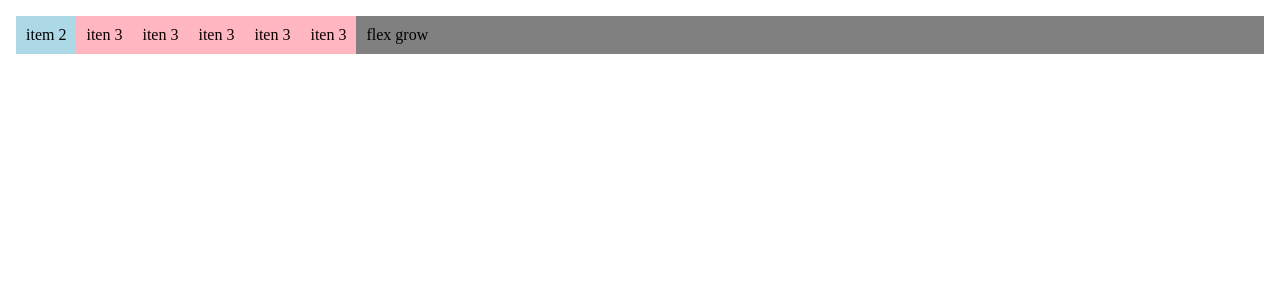
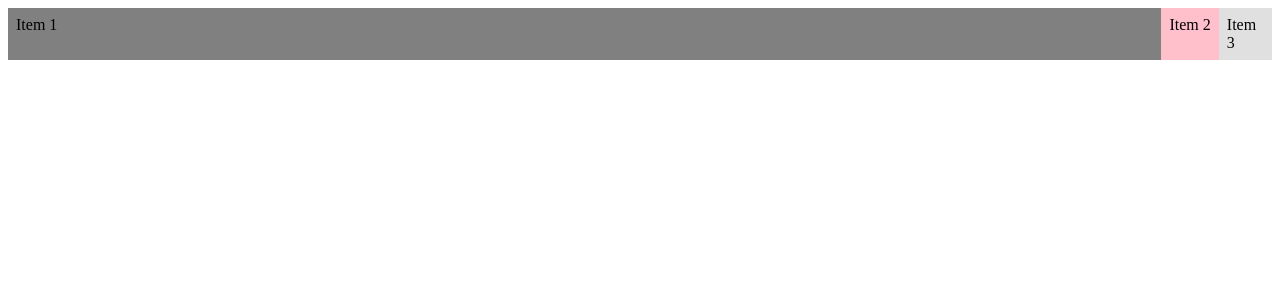
Before and after one commit to farooqsanaullah/material-flex-layout-react, a React (Create React App) app: page / in a window 1280 px wide. Shown: the top 300 px of the page. Built offline with nearby package versions, Linux system fonts and the light colour scheme.

Commit message:
create flex shrink component

```diff
--- a/src/App.js
+++ b/src/App.js
@@ -1,6 +1,6 @@
 import React from "react";
-import FlexGrow from "./Components/flex_grow_prop/FlexGrow";
+import FlexShrink from "./Components/flex_shrink_prop/FlexShrink";
 
 export default function App() {
-  return <FlexGrow />;
+  return <FlexShrink />;
 }
--- a/src/Components/flex_grow_prop/FlexGrow.js
+++ b/src/Components/flex_grow_prop/FlexGrow.js
@@ -1,6 +1,6 @@
 import React from 'react';
 import Box from '@material-ui/core/Box';
-import Card from "../Card"
+
 export default function FlexGrow() {
 
     return (
--- /dev/null
+++ b/src/Components/flex_shrink_prop/FlexShrink.js
@@ -0,0 +1,24 @@
+import React from 'react'
+import Box from '@material-ui/core/Box';
+
+function FlexShrink() {
+    return (
+        <div style={{ width: '100%' }}>
+            <Box display="flex" bgcolor="background.paper">
+                <Box p={1}   width="100%" css={{background:'grey'}}>
+                    Item 1
+            </Box>
+                <Box p={1} flexShrink={0} bgcolor="pink">
+                    Item 2
+            </Box>
+                <Box p={1} flexShrink={1} bgcolor="grey.300">
+                    Item 3
+            </Box>
+            </Box>
+        </div>
+    )
+}
+
+export default FlexShrink
+// flex shrink is used shirk component. flexShrink props accept only 0 or 1 value 0
+// 0 mean no shrink and 1 yes shrink the component
```
